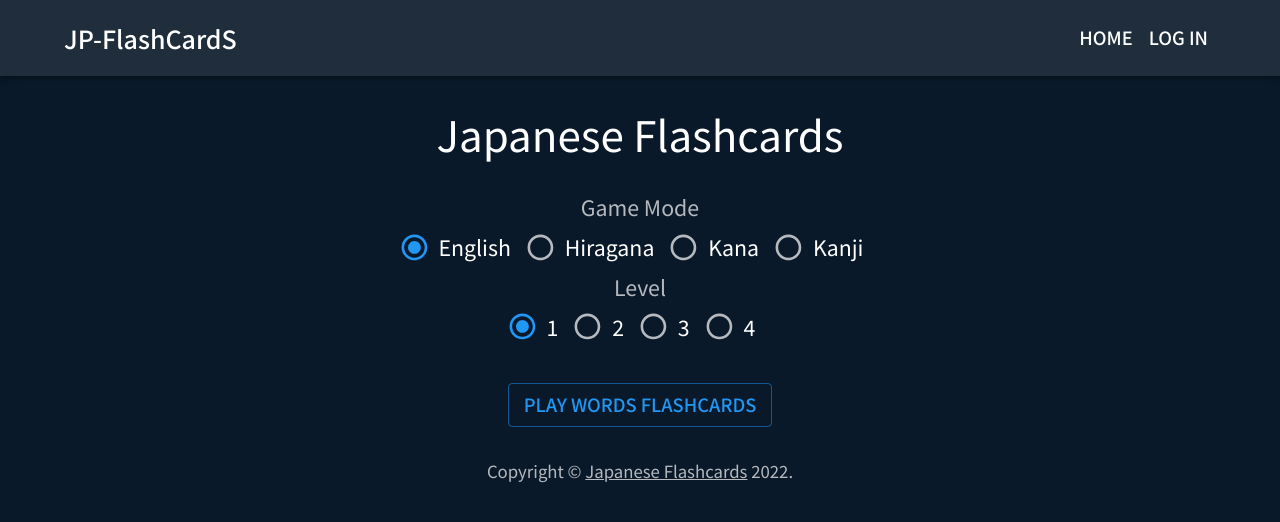
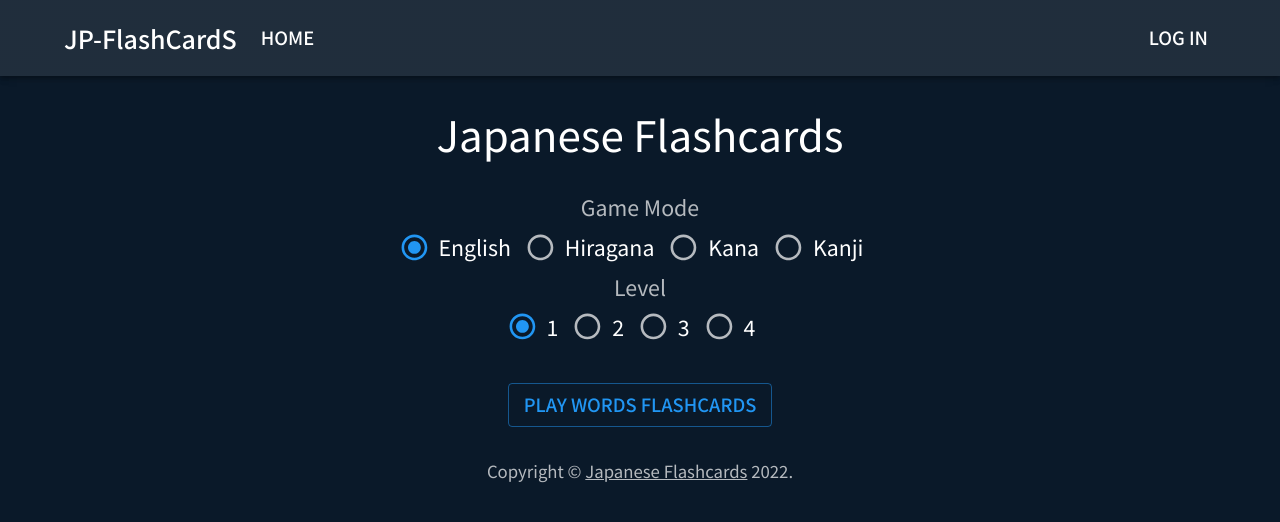
Before and after one commit to Cat-Devs/jp-flashcards, a Next.js app: page / in a window 1280 px wide. Shown: the top 522 px of the page. Built offline with nearby package versions, Linux system fonts and the light colour scheme; no server answers.

Commit message:
Better header UI

```diff
--- a/src/Pages/AppWrapper.tsx
+++ b/src/Pages/AppWrapper.tsx
@@ -25,10 +25,12 @@ export const AppWrapper = (props) => {
               JP-FlashCardS
             </Typography>
 
-            <Box sx={{ flexGrow: 1, display: { sm: "flex", justifyContent: "end" } }}>
+            <Box sx={{ flexGrow: 1, display: { sm: "flex", justifyContent: "left" } }}>
               <Button variant="text" onClick={goHome} sx={{ my: 2, color: "white", display: "block" }}>
                 Home
               </Button>
+            </Box>
+            <Box sx={{ flexGrow: 1, display: "flex", justifyContent: "end" }}>
               {(session && (
                 <Button variant="text" onClick={() => signOut()} sx={{ my: 2, color: "white", display: "block" }}>
                   Log Out
```
